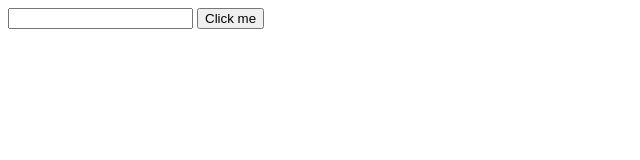
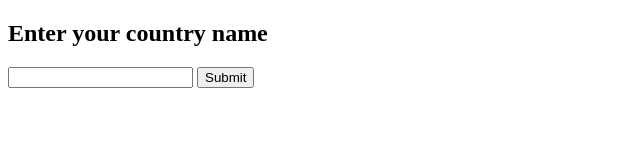
Before and after one commit to tamilselvanks007/Fetch-api-using-async-and-await, a plain HTML site: page index.html in a window 1280 px wide. Shown: the whole page, without its empty margins (0-640 px from the left). Drawn offline with Linux system fonts and the light colour scheme.

Commit message:
Update index.html

```diff
--- a/index.html
+++ b/index.html
@@ -8,10 +8,11 @@
 
 </head>
 <body>
+    <h2>Enter your country name</h2>
+ <input type="text" name="" id="cname">
 
-<input type="text" name="" id="cname">
+    <button onclick="foo()">Submit</button>
 
-<button onclick="foo()">Click me</button>
     <div id="main"></div>
     <script src="script.js"></script>
 
```
